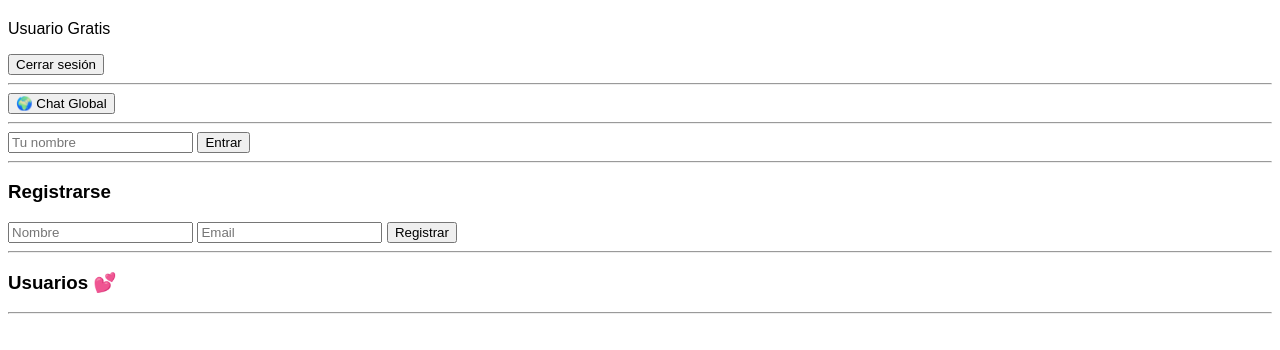
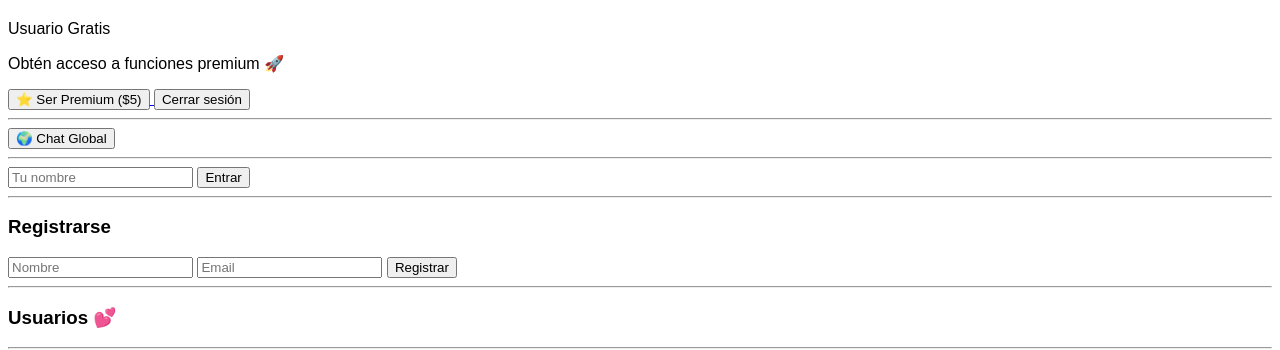
Before and after one commit to Silver6819/loveconnect-backend, a FastAPI app: template templates/index.html in a window 1280 px wide. Shown: the part 102-452 px from the top of the page. Run offline with FastAPI, Linux system fonts and the light colour scheme; the template is opened without the code that fills it, so the values that code supplies are empty.

Commit message:
index.html

```diff
--- a/templates/index.html
+++ b/templates/index.html
@@ -45,11 +45,19 @@
 
 <h3>Usuario actual: {{ usuario_actual }}</h3>
 
-<!-- 🔥 NUEVO: ESTADO PREMIUM -->
+<!-- 🔥 ESTADO PREMIUM -->
 {% if es_premium %}
     <p>⭐ Usuario Premium</p>
 {% else %}
     <p>Usuario Gratis</p>
+{% endif %}
+
+<!-- 🔥 BOTÓN PAYPAL -->
+{% if not es_premium %}
+    <p>Obtén acceso a funciones premium 🚀</p>
+    <a href="https://www.paypal.com/paypalme/Silver676/5" target="_blank">
+        <button>⭐ Ser Premium ($5)</button>
+    </a>
 {% endif %}
 
 <a href="/logout">
```
